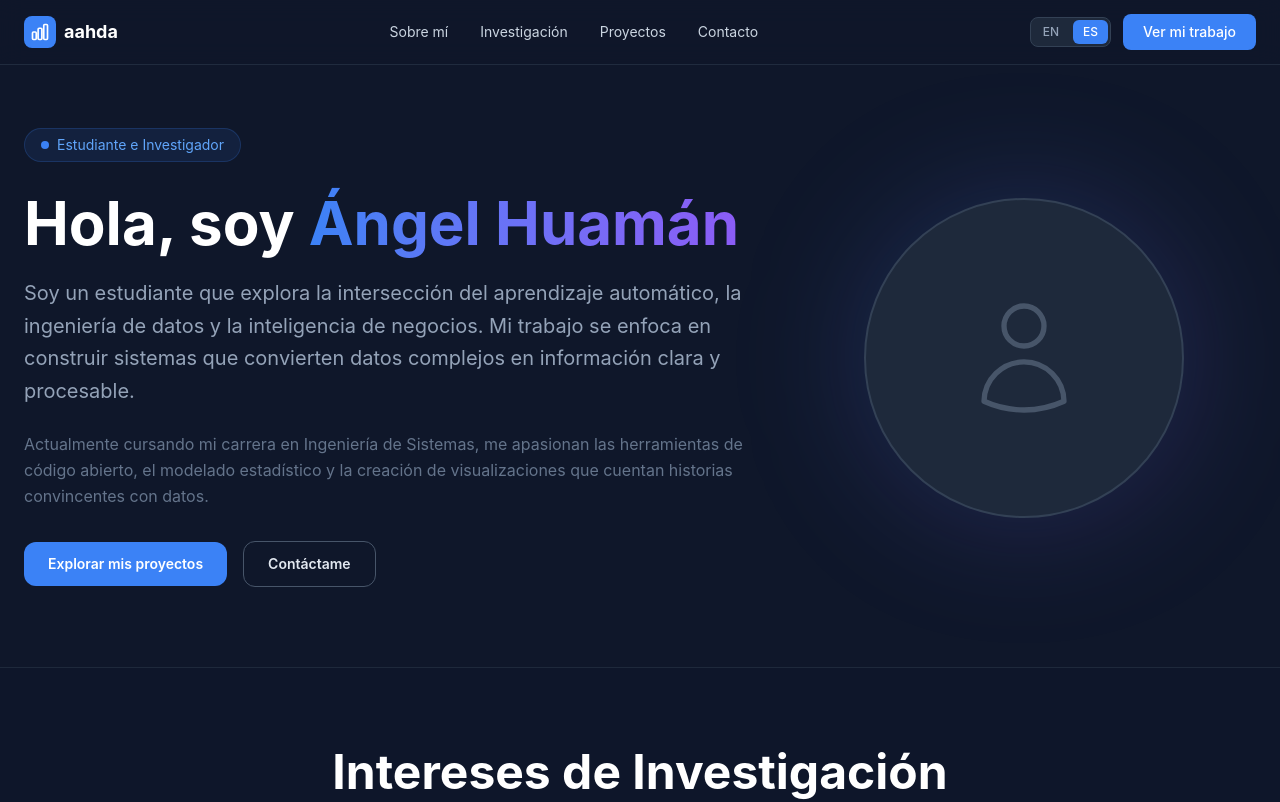
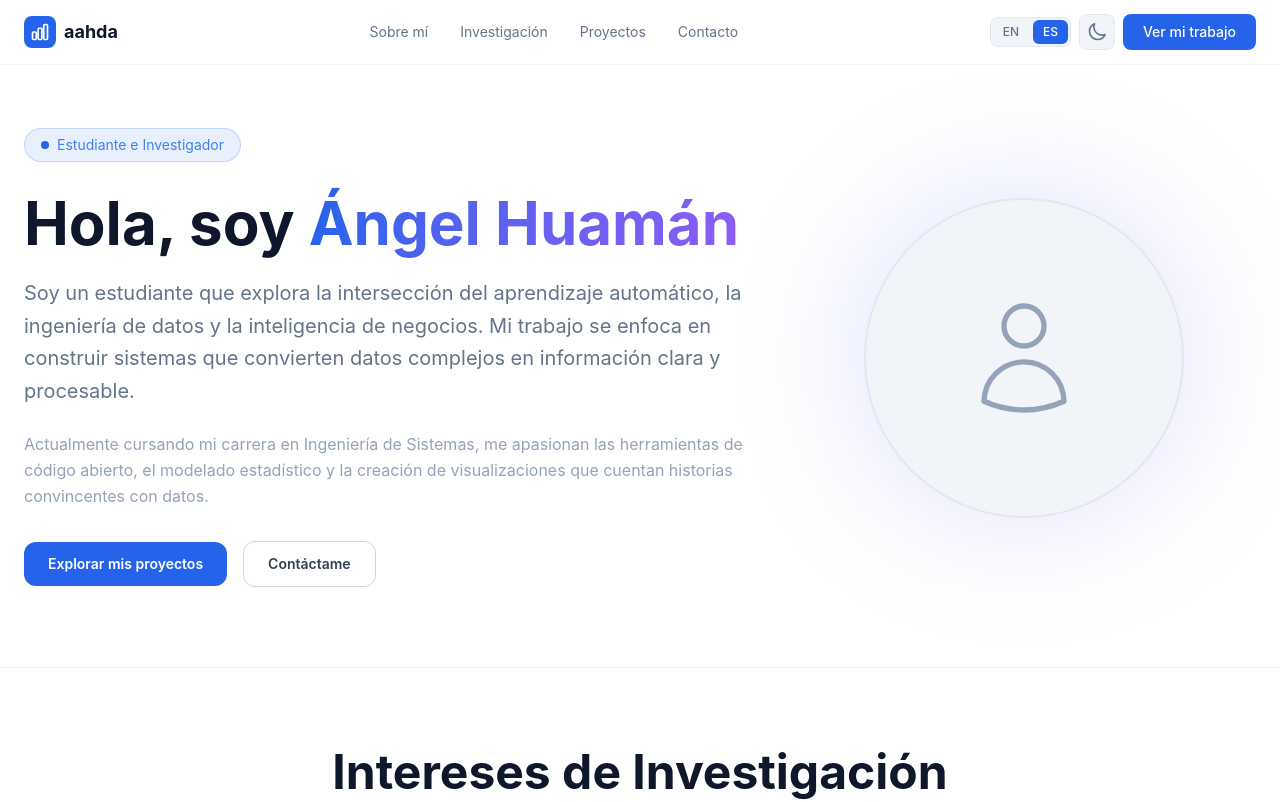
Before and after one commit to aahda/uai-business-intelligence-website, a React (Vite) app: page / in a window 1280 px wide. Shown: the top 802 px of the page. Built offline with nearby package versions, Linux system fonts and the light colour scheme.

Commit message:
Feat: Add dark/light mode feature

```diff
--- a/src/components/Contact.tsx
+++ b/src/components/Contact.tsx
@@ -11,10 +11,6 @@ const socials = [
     icon: 'M20.447 20.452h-3.554v-5.569c0-1.328-.027-3.037-1.852-3.037-1.853 0-2.136 1.445-2.136 2.939v5.667H9.351V9h3.414v1.561h.046c.477-.9 1.637-1.85 3.37-1.85 3.601 0 4.267 2.37 4.267 5.455v6.286zM5.337 7.433a2.062 2.062 0 01-2.063-2.065 2.064 2.064 0 112.063 2.065zm1.782 13.019H3.555V9h3.564v11.452zM22.225 0H1.771C.792 0 0 .774 0 1.729v20.542C0 23.227.792 24 1.771 24h20.451C23.2 24 24 23.227 24 22.271V1.729C24 .774 23.2 0 22.222 0h.003z',
     link: 'https://www.linkedin.com/in/%C3%A1ngel-huam%C3%A1n-5bb727323/',
   },
-  // {
-  //   label: "Google Scholar",
-  //   icon: "M5.242 13.769L0 9.5 12 0l12 9.5-5.242 4.269C17.548 11.249 14.978 9.5 12 9.5c-2.977 0-5.548 1.748-6.758 4.269zM12 10a7 7 0 100 14 7 7 0 000-14z",
-  // },
 ]
 
 export default function Contact() {
@@ -26,7 +22,7 @@ export default function Contact() {
       className="py-20 px-6 border-t border-bi-800 bg-bi-900/50"
     >
       <div className="max-w-4xl mx-auto text-center">
-        <h2 className="text-3xl md:text-5xl font-bold text-white mb-4">
+        <h2 className="text-3xl md:text-5xl font-bold text-bi-50 mb-4">
           {t('contact.title')}
         </h2>
         <p className="text-bi-400 text-lg mb-10 max-w-2xl mx-auto">
@@ -41,7 +37,7 @@ export default function Contact() {
           </a>
           {/* <a
             href="#"
-            className="border border-bi-600 hover:border-bi-400 text-bi-200 hover:text-white px-8 py-3.5 rounded-xl text-base font-semibold transition-all"
+            className="border border-bi-600 hover:border-bi-400 text-bi-200 hover:text-bi-50 px-8 py-3.5 rounded-xl text-base font-semibold transition-all"
           >
             {t('contact.resume')}
           </a> */}
--- a/src/components/Footer.tsx
+++ b/src/components/Footer.tsx
@@ -22,7 +22,7 @@ export default function Footer() {
               />
             </svg>
           </div>
-          <span className="text-white font-semibold">{t('nav.brand')}</span>
+          <span className="text-bi-50 font-semibold">{t('nav.brand')}</span>
         </div>
         <p className="text-bi-500 text-sm">
           &copy; {new Date().getFullYear()} {t('nav.brand')}.{' '}
--- a/src/components/Hero.tsx
+++ b/src/components/Hero.tsx
@@ -11,7 +11,7 @@ export default function Hero() {
             <span className="w-2 h-2 rounded-full bg-accent animate-pulse" />
             {t('hero.badge')}
           </div>
-          <h1 className="text-4xl md:text-6xl font-bold text-white leading-tight mb-4">
+          <h1 className="text-4xl md:text-6xl font-bold text-bi-50 leading-tight mb-4">
             {t('hero.greeting')}{' '}
             <span className="bg-linear-to-r from-accent to-violet bg-clip-text text-transparent">
               {t('hero.name')}
@@ -30,7 +30,7 @@ export default function Hero() {
             </a>
             <a
               href="#contact"
-              className="border border-bi-600 hover:border-bi-400 text-bi-200 hover:text-white px-6 py-3 rounded-xl text-sm font-semibold transition-all"
+              className="border border-bi-600 hover:border-bi-400 text-bi-200 hover:text-bi-50 px-6 py-3 rounded-xl text-sm font-semibold transition-all"
             >
               {t('hero.ctaContact')}
             </a>
@@ -41,7 +41,7 @@ export default function Hero() {
             <div className="absolute inset-0 bg-linear-to-br from-accent/20 to-violet/20 rounded-full blur-3xl" />
             <div className="relative w-64 h-64 md:w-80 md:h-80 rounded-full bg-bi-800 border-2 border-bi-700 flex items-center justify-center overflow-hidden">
               <svg
-                className="w-32 h-32 text-bi-600"
+                className="w-32 h-32 text-bi-500"
                 fill="none"
                 viewBox="0 0 24 24"
                 stroke="currentColor"
--- a/src/components/LanguageSwitcher.tsx
+++ b/src/components/LanguageSwitcher.tsx
@@ -17,7 +17,7 @@ export default function LanguageSwitcher() {
             key={lang.code}
             onClick={() => i18n.changeLanguage(lang.code)}
             className={`px-2.5 py-1 rounded-md text-xs font-medium transition-all cursor-pointer ${
-              active ? 'bg-accent text-white' : 'text-bi-400 hover:text-white'
+              active ? 'bg-accent text-white' : 'text-bi-400 hover:text-bi-50'
             }`}
           >
             {lang.label}
--- a/src/components/Navbar.tsx
+++ b/src/components/Navbar.tsx
@@ -1,5 +1,6 @@
 import { useTranslation } from 'react-i18next'
 import LanguageSwitcher from './LanguageSwitcher'
+import ThemeToggle from './ThemeToggle'
 
 export default function Navbar() {
   const { t } = useTranslation()
@@ -23,24 +24,37 @@ export default function Navbar() {
               />
             </svg>
           </div>
-          <span className="text-white font-bold text-lg">{t('nav.brand')}</span>
+          <span className="text-bi-50 font-bold text-lg">{t('nav.brand')}</span>
         </div>
         <div className="hidden md:flex items-center gap-8 text-sm">
-          <a href="#about" className="hover:text-white transition-colors">
+          <a
+            href="#about"
+            className="text-bi-400 hover:text-bi-50 transition-colors"
+          >
             {t('nav.about')}
           </a>
-          <a href="#research" className="hover:text-white transition-colors">
+          <a
+            href="#research"
+            className="text-bi-400 hover:text-bi-50 transition-colors"
+          >
             {t('nav.research')}
           </a>
-          <a href="#projects" className="hover:text-white transition-colors">
+          <a
+            href="#projects"
+            className="text-bi-400 hover:text-bi-50 transition-colors"
+          >
             {t('nav.projects')}
           </a>
-          <a href="#contact" className="hover:text-white transition-colors">
+          <a
+            href="#contact"
+            className="text-bi-400 hover:text-bi-50 transition-colors"
+          >
             {t('nav.contact')}
           </a>
         </div>
-        <div className="flex items-center gap-3">
+        <div className="flex items-center gap-2">
           <LanguageSwitcher />
+          <ThemeToggle />
           <a
             href="#projects"
             className="bg-accent hover:bg-accent-dark text-white px-5 py-2 rounded-lg text-sm font-medium transition-colors"
--- a/src/components/Research.tsx
+++ b/src/components/Research.tsx
@@ -20,7 +20,7 @@ export default function Research() {
     >
       <div className="max-w-7xl mx-auto">
         <div className="text-center mb-16">
-          <h2 className="text-3xl md:text-5xl font-bold text-white mb-4">
+          <h2 className="text-3xl md:text-5xl font-bold text-bi-50 mb-4">
             {t('research.title')}
           </h2>
           <p className="text-bi-400 text-lg max-w-2xl mx-auto">
@@ -48,7 +48,7 @@ export default function Research() {
                   />
                 </svg>
               </div>
-              <h3 className="text-white text-xl font-semibold mb-3">
+              <h3 className="text-bi-50 text-xl font-semibold mb-3">
                 {area.title}
               </h3>
               <p className="text-bi-400 leading-relaxed">{area.desc}</p>
--- /dev/null
+++ b/src/components/ThemeToggle.tsx
@@ -0,0 +1,56 @@
+import { useEffect, useState } from 'react'
+
+function getInitialTheme(): 'light' | 'dark' {
+  const stored = localStorage.getItem('theme')
+  if (stored === 'light' || stored === 'dark') return stored
+  return window.matchMedia('(prefers-color-scheme: light)').matches
+    ? 'light'
+    : 'dark'
+}
+
+export default function ThemeToggle() {
+  const [theme, setTheme] = useState<'light' | 'dark'>(getInitialTheme)
+
+  useEffect(() => {
+    document.documentElement.classList.toggle('light', theme === 'light')
+    localStorage.setItem('theme', theme)
+  }, [theme])
+
+  return (
+    <button
+      onClick={() => setTheme((t) => (t === 'dark' ? 'light' : 'dark'))}
+      className="w-9 h-9 rounded-lg bg-bi-800 border border-bi-700 hover:border-bi-500 flex items-center justify-center text-bi-400 hover:text-bi-50 transition-all cursor-pointer"
+      title={`Switch to ${theme === 'dark' ? 'light' : 'dark'} mode`}
+    >
+      {theme === 'dark' ? (
+        <svg
+          className="w-5 h-5"
+          fill="none"
+          viewBox="0 0 24 24"
+          stroke="currentColor"
+          strokeWidth="2"
+        >
+          <path
+            strokeLinecap="round"
+            strokeLinejoin="round"
+            d="M12 3v2.25m6.364.386l-1.591 1.591M21 12h-2.25m-.386 6.364l-1.591-1.591M12 18.75V21m-4.773-4.227l-1.591 1.591M5.25 12H3m4.227-4.773L5.636 5.636M15.75 12a3.75 3.75 0 11-7.5 0 3.75 3.75 0 017.5 0z"
+          />
+        </svg>
+      ) : (
+        <svg
+          className="w-5 h-5"
+          fill="none"
+          viewBox="0 0 24 24"
+          stroke="currentColor"
+          strokeWidth="2"
+        >
+          <path
+            strokeLinecap="round"
+            strokeLinejoin="round"
+            d="M21.752 15.002A9.72 9.72 0 0118 15.75c-5.385 0-9.75-4.365-9.75-9.75 0-1.33.266-2.597.748-3.752A9.753 9.753 0 003 11.25C3 16.635 7.365 21 12.75 21a9.753 9.753 0 009.002-5.998z"
+          />
+        </svg>
+      )}
+    </button>
+  )
+}
--- a/src/index.css
+++ b/src/index.css
@@ -1,24 +1,63 @@
 @import 'tailwindcss';
 
+@custom-variant dark (&:where(.dark, .dark *));
+
 @theme {
-  --color-bi-900: #0f172a;
-  --color-bi-800: #1e293b;
-  --color-bi-700: #334155;
-  --color-bi-600: #475569;
-  --color-bi-500: #64748b;
-  --color-bi-400: #94a3b8;
-  --color-bi-300: #cbd5e1;
-  --color-bi-200: #e2e8f0;
-  --color-bi-100: #f1f5f9;
-  --color-bi-50: #f8fafc;
-  --color-accent: #3b82f6;
-  --color-accent-light: #60a5fa;
-  --color-accent-dark: #2563eb;
-  --color-emerald: #10b981;
-  --color-emerald-light: #34d399;
-  --color-violet: #8b5cf6;
-  --color-violet-light: #a78bfa;
-  --color-amber: #f59e0b;
+  --color-bi-900: var(--bi-900);
+  --color-bi-800: var(--bi-800);
+  --color-bi-700: var(--bi-700);
+  --color-bi-600: var(--bi-600);
+  --color-bi-500: var(--bi-500);
+  --color-bi-400: var(--bi-400);
+  --color-bi-300: var(--bi-300);
+  --color-bi-200: var(--bi-200);
+  --color-bi-100: var(--bi-100);
+  --color-bi-50: var(--bi-50);
+  --color-accent: var(--accent);
+  --color-accent-light: var(--accent-light);
+  --color-accent-dark: var(--accent-dark);
+  --color-emerald: var(--emerald);
+  --color-emerald-light: var(--emerald-light);
+  --color-violet: var(--violet);
+  --color-violet-light: var(--violet-light);
+  --color-amber: var(--amber);
+}
+
+:root {
+  --bi-900: #0f172a;
+  --bi-800: #1e293b;
+  --bi-700: #334155;
+  --bi-600: #475569;
+  --bi-500: #64748b;
+  --bi-400: #94a3b8;
+  --bi-300: #cbd5e1;
+  --bi-200: #e2e8f0;
+  --bi-100: #f1f5f9;
+  --bi-50: #f8fafc;
+  --accent: #3b82f6;
+  --accent-light: #60a5fa;
+  --accent-dark: #2563eb;
+  --emerald: #10b981;
+  --emerald-light: #34d399;
+  --violet: #8b5cf6;
+  --violet-light: #a78bfa;
+  --amber: #f59e0b;
+}
+
+.light {
+  --bi-900: #ffffff;
+  --bi-800: #f1f5f9;
+  --bi-700: #e2e8f0;
+  --bi-600: #cbd5e1;
+  --bi-500: #94a3b8;
+  --bi-400: #64748b;
+  --bi-300: #475569;
+  --bi-200: #334155;
+  --bi-100: #1e293b;
+  --bi-50: #0f172a;
+  --accent: #2563eb;
+  --accent-light: #3b82f6;
+  --accent-dark: #1d4ed8;
 }
 
 html {
```
Also changed, not shown: src/components/Projects.tsx (+9 -5 lines).
